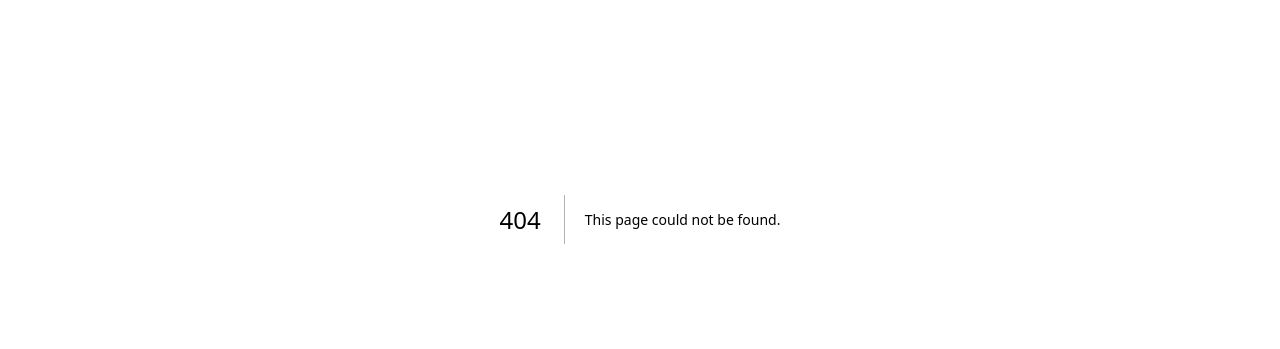
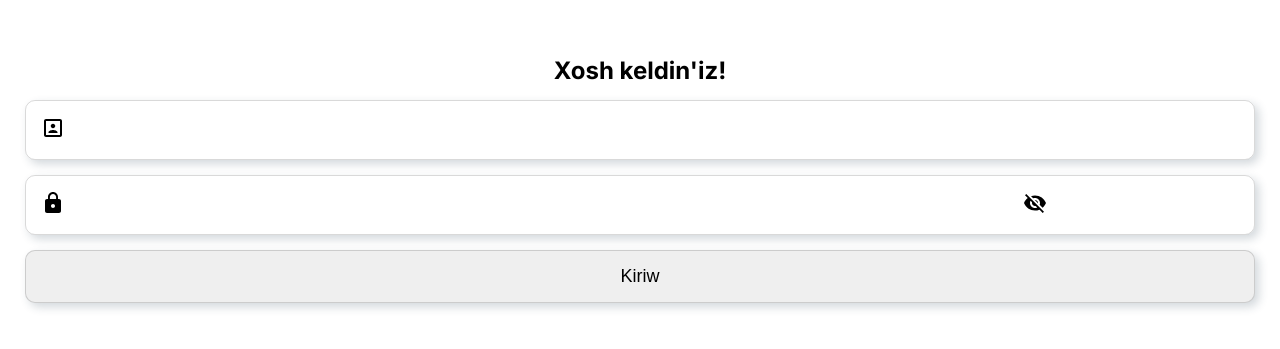
Before and after one commit to xabibullayev/prof, a Next.js app: page /login in a window 1280 px wide. Before the commit this address had no page. Shown: the part 181-530 px from the top of the page. Built offline with nearby package versions, Linux system fonts and the light colour scheme.

Commit message:
login page ready

```diff
--- a/src/app/globals.css
+++ b/src/app/globals.css
@@ -1,5 +1,6 @@
 * {
   margin: 0;
+  box-sizing: border-box;
 }
 
 body {
--- /dev/null
+++ b/src/app/login/page.module.scss
@@ -0,0 +1,51 @@
+.login {
+  width: 100vw;
+  height: 90vh;
+  display: flex;
+  align-items: center;
+  justify-content: center;
+
+  .container {
+    width: 100%;
+    padding: 25px;
+
+    h1 {
+      font-size: 24px;
+      text-align: center;
+    }
+
+    .input {
+      width: 100%;
+      border: 0.5px solid rgba(0, 0, 0, 0.15);
+      border-radius: 10px;
+      margin-top: 15px;
+      padding: 15px;
+      display: flex;
+      align-items: center;
+      -webkit-box-shadow: 4px 4px 10px 0px rgba(34, 60, 80, 0.2);
+      -moz-box-shadow: 4px 4px 10px 0px rgba(34, 60, 80, 0.2);
+      box-shadow: 4px 4px 10px 0px rgba(34, 60, 80, 0.2);
+
+      input {
+        padding: 5px;
+        font-size: 13px;
+        background-color: none;
+        border: none;
+        outline: none;
+        width: 80%;
+      }
+    }
+
+    form button {
+      width: 100%;
+      border: 0.5px solid rgba(0, 0, 0, 0.15);
+      border-radius: 10px;
+      margin-top: 15px;
+      padding: 15px;
+      font-size: 18px;
+      -webkit-box-shadow: 4px 4px 10px 0px rgba(34, 60, 80, 0.2);
+      -moz-box-shadow: 4px 4px 10px 0px rgba(34, 60, 80, 0.2);
+      box-shadow: 4px 4px 10px 0px rgba(34, 60, 80, 0.2);
+    }
+  }
+}
--- /dev/null
+++ b/src/app/login/page.tsx
@@ -0,0 +1,32 @@
+import styles from "./page.module.scss";
+import VisibilityOffIcon from "@mui/icons-material/VisibilityOff";
+import PortraitIcon from "@mui/icons-material/Portrait";
+import LockIcon from "@mui/icons-material/Lock";
+
+export default function Login() {
+  return (
+    <div className={styles.login}>
+      <div className={styles.container}>
+        <h1>Xosh keldin'iz!</h1>
+        <form>
+          <div className={styles.input}>
+            <span>
+              <PortraitIcon className={styles.icon} />
+            </span>
+            <input type="text" />
+          </div>
+          <div className={styles.input}>
+            <span>
+              <LockIcon className={styles.icon} />
+            </span>
+            <input type="password" />
+            <span>
+              <VisibilityOffIcon className={styles.icon} />
+            </span>
+          </div>
+          <button type="submit">Kiriw</button>
+        </form>
+      </div>
+    </div>
+  );
+}
```
Also changed, not shown: src/app/page.module.scss (+11 -7 lines), src/app/page.tsx (+8 -0 lines).
